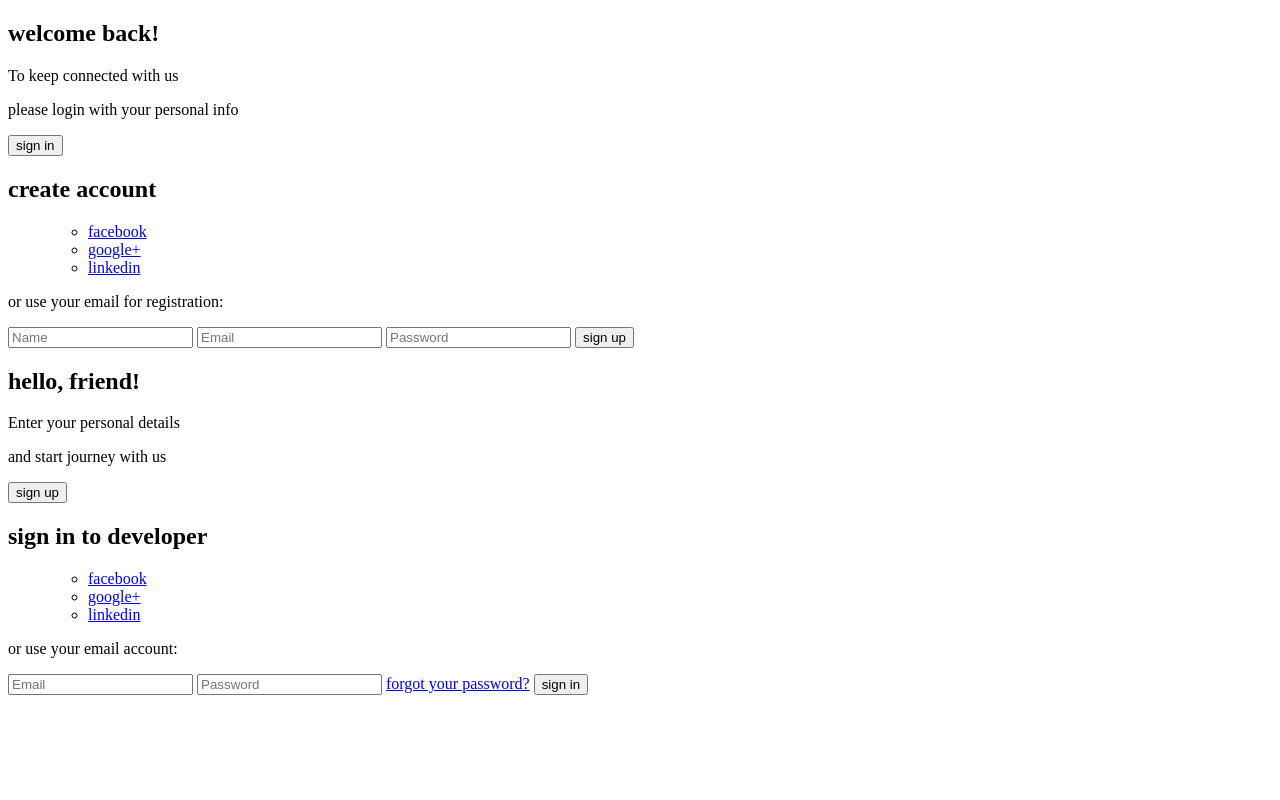
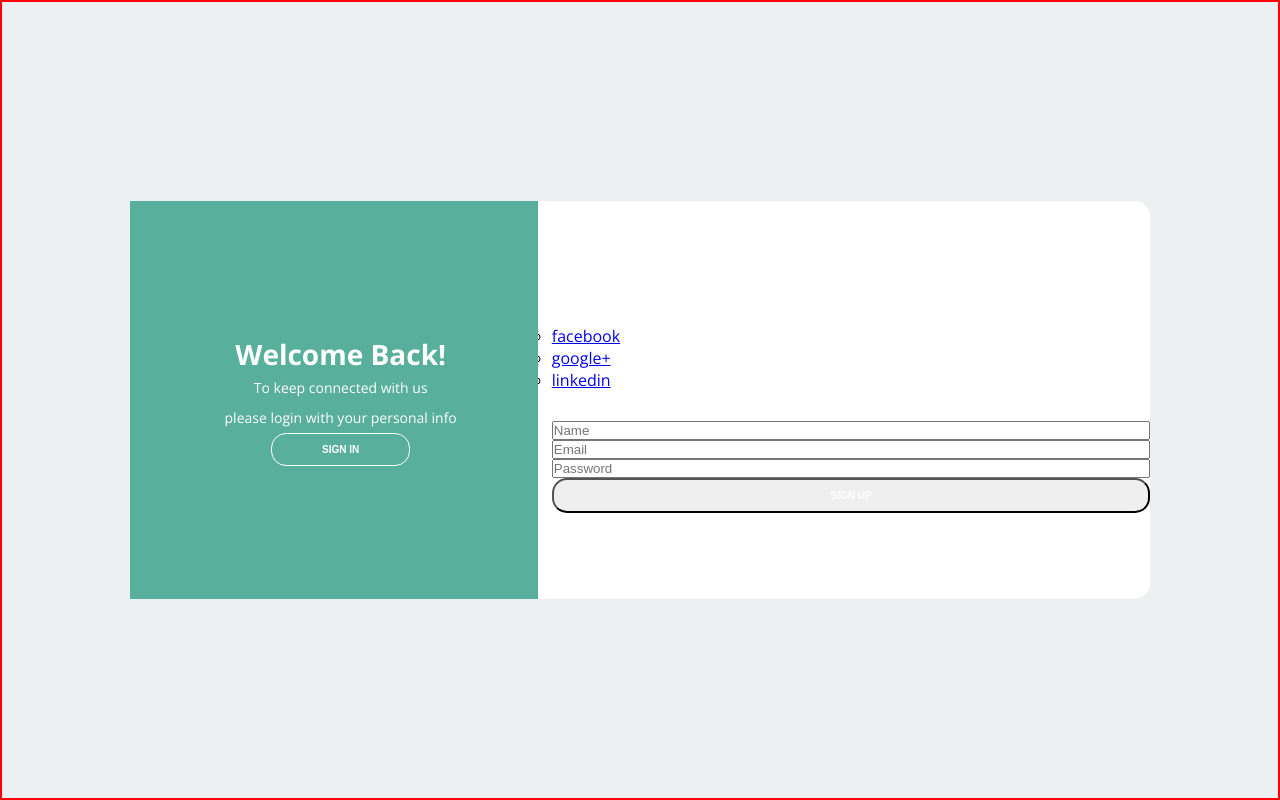
Before and after one commit to cadumega/formulario_cadastro_chi, a plain HTML site: page index.html in a window 1280 px wide. Drawn offline with nearby package versions, Linux system fonts and the light colour scheme; files that its build step writes are made by us from their sources; a script that the page names is missing.

Commit message:
at_css estilização e classes html

```diff
--- a/index.html
+++ b/index.html
@@ -2,29 +2,29 @@
 <html lang="pt-br">
 <head>
     <meta charset="UTF-8">
+    <meta http-equiv="X-UA-Compatible" content="IE=edge">
     <meta name="viewport" content="width=device-width, initial-scale=1.0">
-    <meta http-equiv="X-UA-Compatible" content="ie=edge">
     <title>Login</title>
-    <link rel="stylesheet" href="css/style.css">
+    <link rel="stylesheet" href="style.css">
 </head>
 <body>
   <div class="container">
     <div class="content first-content">
       <div class="first-column">
-          <h2 class="title">welcome back!</h2>
+          <h2 class="title title-primary">welcome back!</h2>
           <p class="description">To keep connected with us</p>
-          <p class="description"">please login with your personal info</p>            <button class="btn">sign in</button>
+          <p class="description">please login with your personal info</p>            <button class="btn btn-primary">sign in</button>
       </div>
       <div class="second-column">
          <h2 class="title">create account</h2>
-        <div class="social-media">
+         <div class="social-media">
             <ul class="list-social-media">
                <ul>
                   <li><a href="#">facebook</a></li>
                   <li><a href="#">google+</a></li>
                   <li><a href="#">linkedin</a></li>
                 </ul>
-        </div><!-- social media -->
+         </div><!-- social media -->
          <p class="description">or use your email for registration:</p>
           <form class="form">
             <input type="text" placeholder="Name">
@@ -32,8 +32,8 @@
             <input type="password" placeholder="Password">
             <button class="btn">sign up</button>
           </form>
-        </div><!-- second column -->
-      </div><!-- first content -->
+      </div><!-- second column -->
+    </div><!-- first content -->
 
     <div class="content second-content">
       <div class="first-column">
--- a/style.css
+++ b/style.css
@@ -1,5 +1,110 @@
+/* importação de fonte */
+@import url('https://fonts.googleapis.com/css2?family=Open+Sans:wght@300;400;700&display=swap');
 
-/* Versão Mobile */
-@media screen and (max-width:1040px) {
+
+/* resetar o css */
+* {
+  margin: 0;
+  padding: 0;
+  box-sizing: border-box;
+}
+
+body {
+  font-family: 'Open Sans', sans-serif;
+}
+
+.container {
+  display: flex;
+  border: 2px solid red;
+  justify-content: center;
+  align-items: center;
+  height: 100vh;
+  background-color: #ecf0f1;
+}
+
+.content {
+  background-color: #fff;
+  border-radius: 15px;
+  width: 80%;
+  height: 50%;
+  display: flex;
+  justify-content: space-between;
+  align-items: center;
+  position: relative;
+}
+
+.content::before {
+  content:"";
+  position: absolute;
+  background-color: #58af9b ;
+  width: 40%;
+  height: 100%;
 
 }
+
+.title {
+  color: #fff;
+  font-size: 28px;
+  font-weight: bold;
+  text-transform: capitalize;
+}
+
+.title-primary{
+  color: #fff;
+}
+
+.description {
+  font-size: 14px;
+  font-weight: 300;
+  color: #fff;
+  line-height: 30px;
+}
+
+.btn {
+  border-radius: 15px;
+  text-transform: uppercase;
+  color: #fff;
+  font-size: 10px;
+  padding: 10px 50px;
+  cursor: pointer;
+  font-weight: bold;
+
+}
+
+.btn-primary {
+background-color: transparent;
+  border: 1px solid #fff;
+}
+
+.btn-primary:hover{
+  background: #fff;
+  color: #58af9b;
+}
+
+.first-content {
+  display: flex;
+}
+
+.first-column {
+  text-align: center;
+  flex: 1 0 auto;
+  z-index: 10;
+}
+
+.second-column {
+  flex: 2 0 auto
+}
+
+.list-social-media {
+  display: flex;
+}
+
+.form {
+  display: flex;
+  flex-direction: column;
+}
+
+.second-content{
+  position: absolute;
+  display: none;
+}
```
